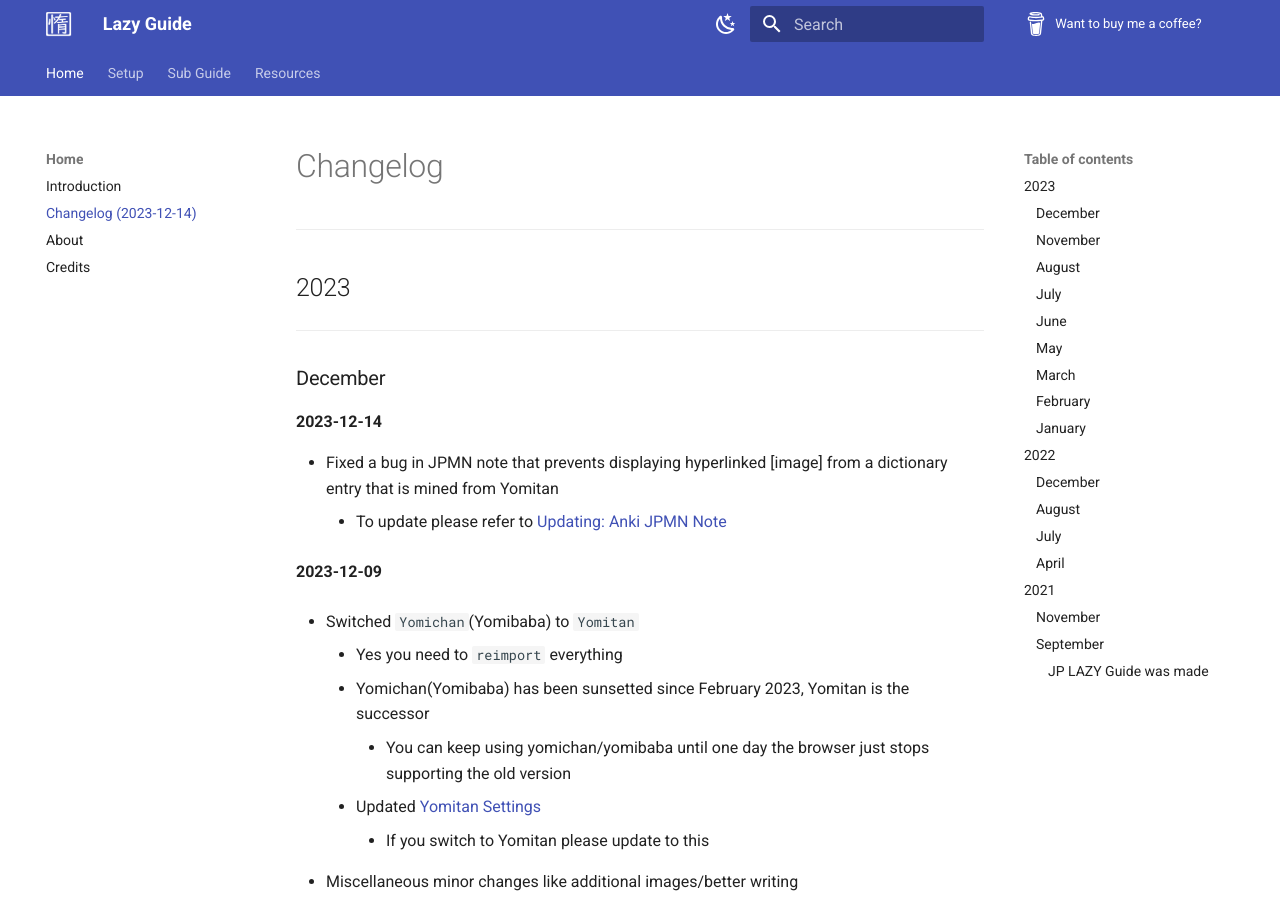
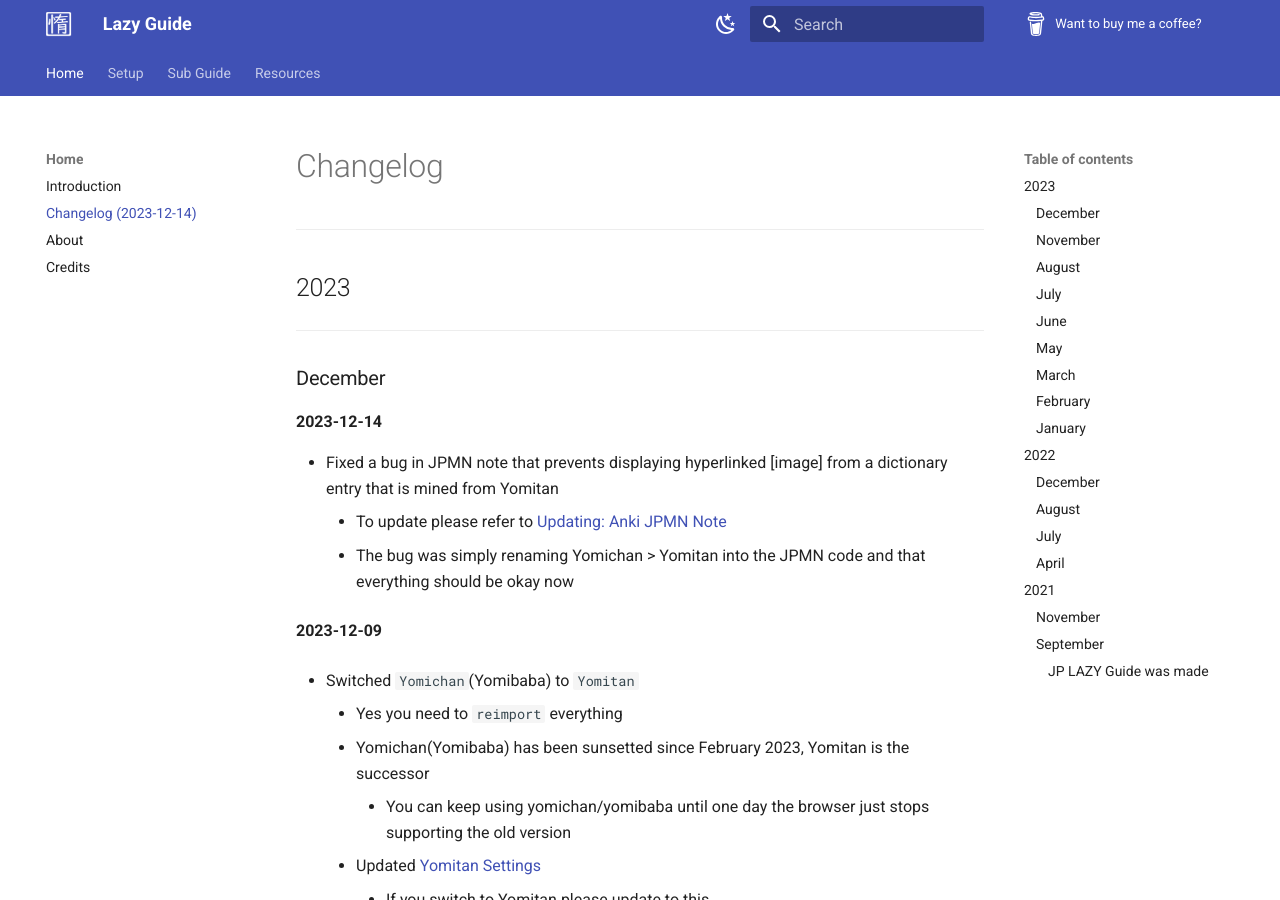
Before and after one commit to Xelieu/xelieu.github.io, an MkDocs documentation site: the page built from docs/jp-lazy-guide/changelog.md, in a window 1280 px wide and 900 px high. Built offline with MkDocs 1.6.1 and Material for MkDocs 9.7.7, drawn with Linux system fonts in a browser that asks for light colours.

Commit message:
$updated info

```diff
--- a/docs/jp-lazy-guide/changelog.md
+++ b/docs/jp-lazy-guide/changelog.md
@@ -15,7 +15,8 @@ hide:
 **2023-12-14**
 
 - Fixed a bug in JPMN note that prevents displaying hyperlinked [image] from a dictionary entry that is mined from Yomitan
-	- To update please refer to [Updating: Anki JPMN Note](https://xelieu.github.io/jp-lazy-guide/updatingAnkiJPMNNote/#updating-the-jpmn-format)
+	- To update please refer to [Updating: Anki JPMN Note](https://xelieu.github.io/jp-lazy-guide/updatingAnkiJPMNNote/)
+	- The bug was simply renaming Yomichan > Yomitan into the JPMN code and that everything should be okay now
 
 **2023-12-09**
 
```
